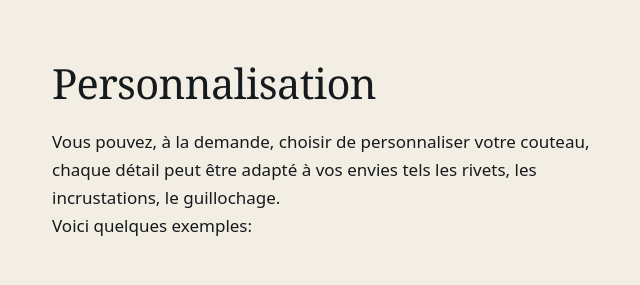
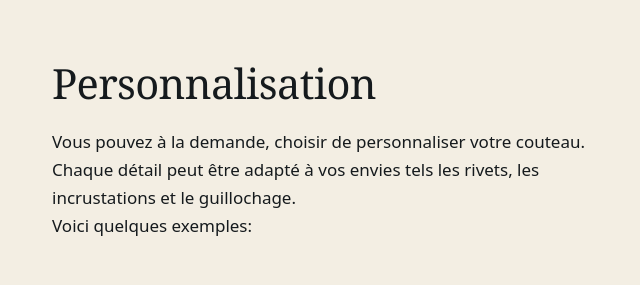
Before and after one commit to thallionsknives/Site, a plain HTML site: page index.html in a window 1280 px wide. Shown: the part 3040-3325 px from the top of the page, 4-644 px from the left. Drawn offline with Linux system fonts and the light colour scheme.

Commit message:
Update personalization paragraph in index.html
Rephrase personalization text for clarity and flow.

```diff
--- a/index.html
+++ b/index.html
@@ -103,7 +103,7 @@
   <section id="personnalisation" class="bloc fond-perso" aria-labelledby="titre-perso">
     <div class="conteneur">
       <h2 class="reveal" id="titre-perso">Personnalisation</h2>
-      <p class="texte-long reveal" id="perso-texte">Vous pouvez, à la demande, choisir de personnaliser votre couteau, chaque détail peut être adapté à vos envies tels les rivets, les incrustations, le guillochage.<br>Voici quelques exemples:</p>
+      <p class="texte-long reveal" id="perso-texte">Vous pouvez à la demande, choisir de personnaliser votre couteau.<br>Chaque détail peut être adapté à vos envies tels les rivets, les incrustations et le guillochage.<br>Voici quelques exemples:</p>
       <div class="perso-grille" id="perso-grille" hidden></div>
     </div>
   </section>
```
